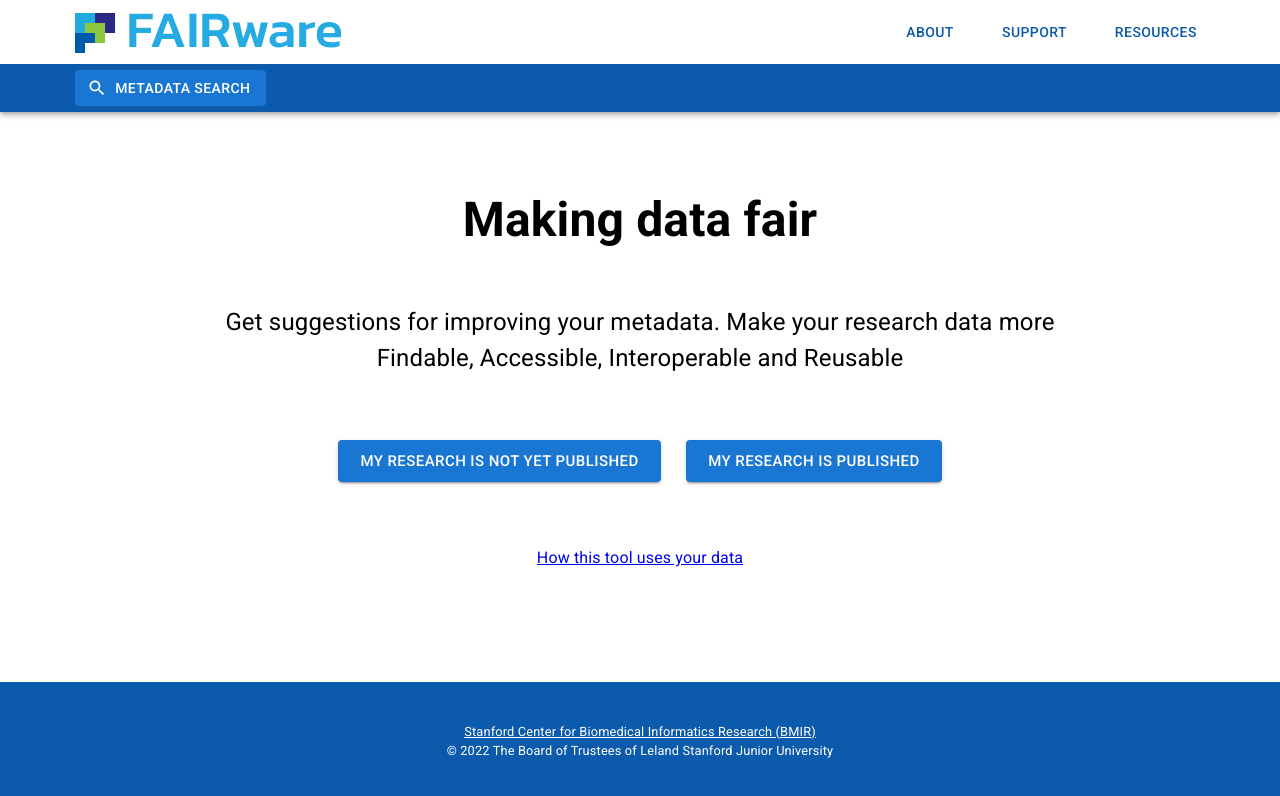
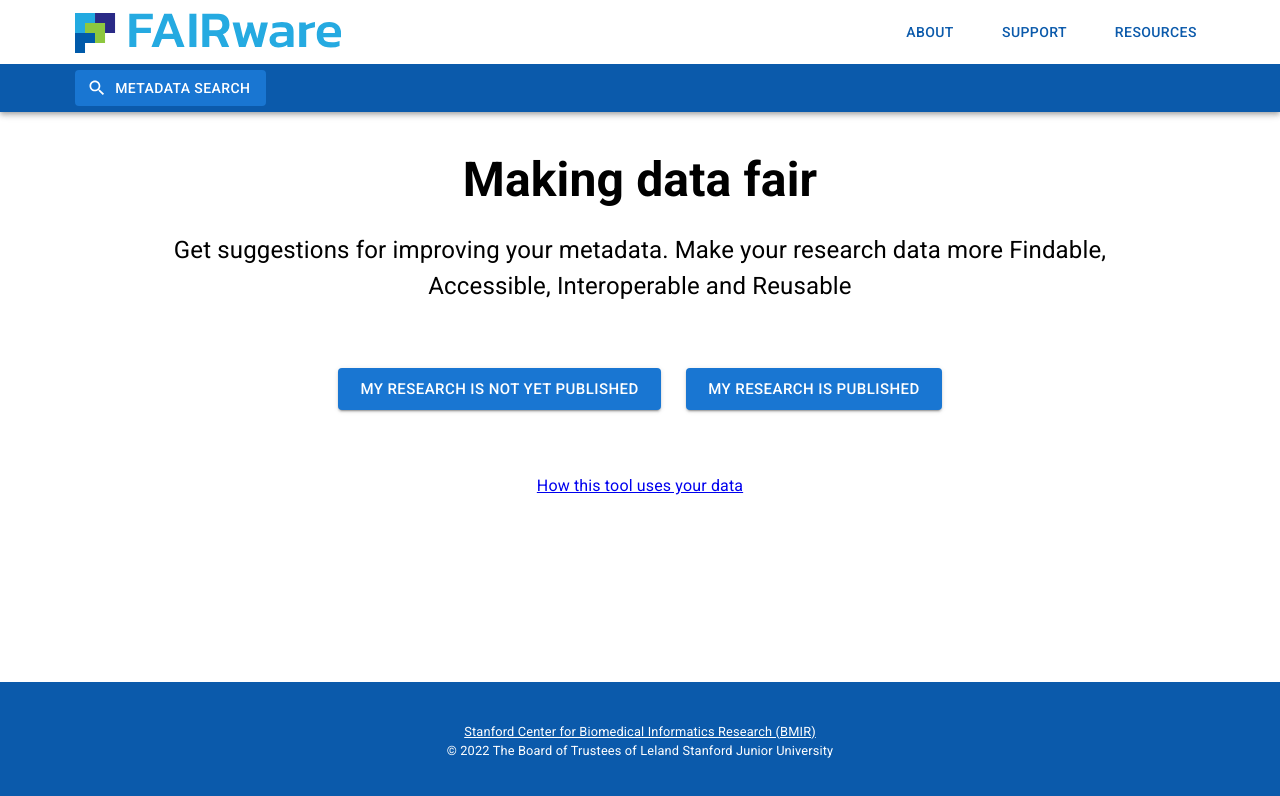
Before and after one commit to metadatacenter/fairware-workbench-ui, a React (Create React App) app: page / in a window 1280 px wide. Shown: the top 796 px of the page. Built offline with nearby package versions, Linux system fonts and the light colour scheme.

Commit message:
fix: compact layout

```diff
--- a/src/App.css
+++ b/src/App.css
@@ -74,7 +74,7 @@ h2 {
 #appContent {
   color: var(--color3);
   flex: 1;
-  margin: 5vh 5vw;
+  margin: 2vh 2vw;
 }
 
 #appFooter {
@@ -148,7 +148,7 @@ h2 {
 }
 
 .mainTitle {
-  margin-top: 4vh;
+  margin-top: 2vh;
   text-align: center;
   font-size: 3rem;
   font-weight: bold;
@@ -156,7 +156,7 @@ h2 {
 
 .mainSubtitle {
   text-align: center;
-  margin: 6vh 10vw auto 10vw;
+  margin: 2vh 10vw auto 10vw;
   font-size: 1.5rem;
 }
 
```
